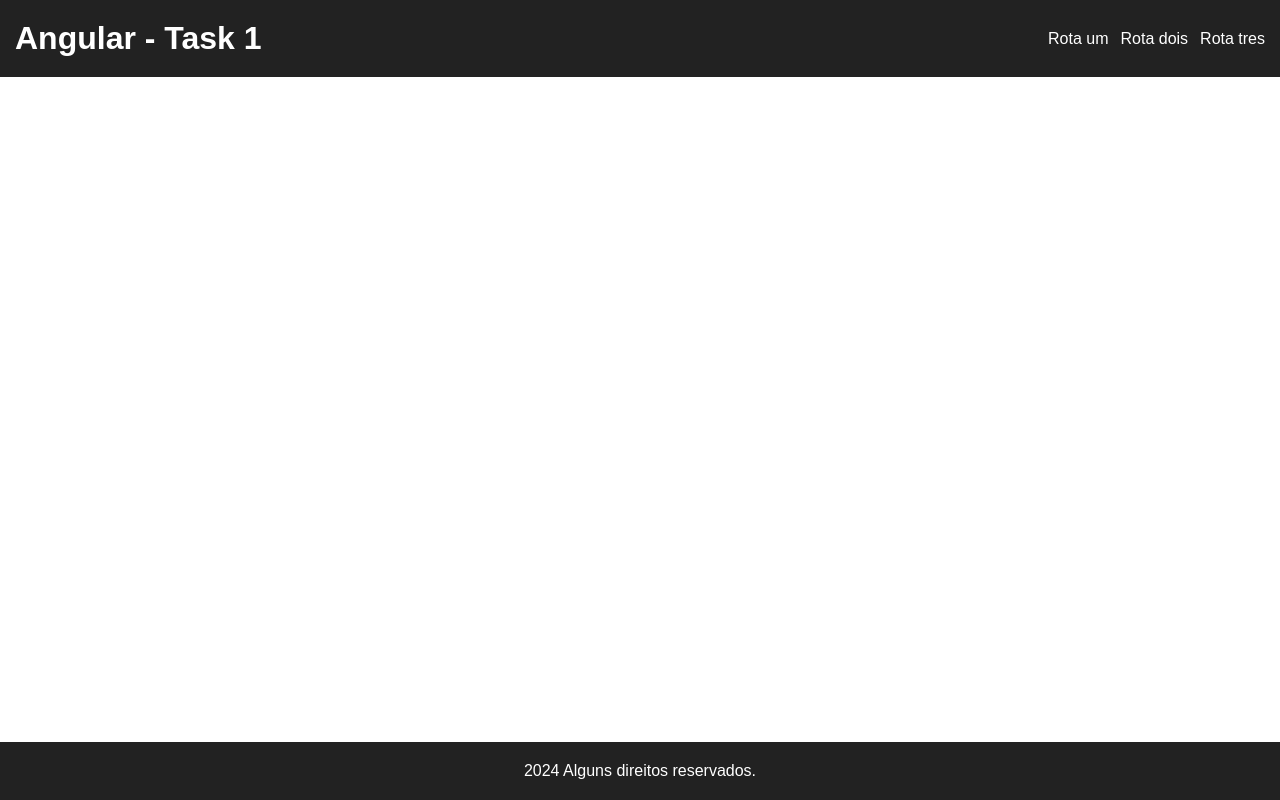
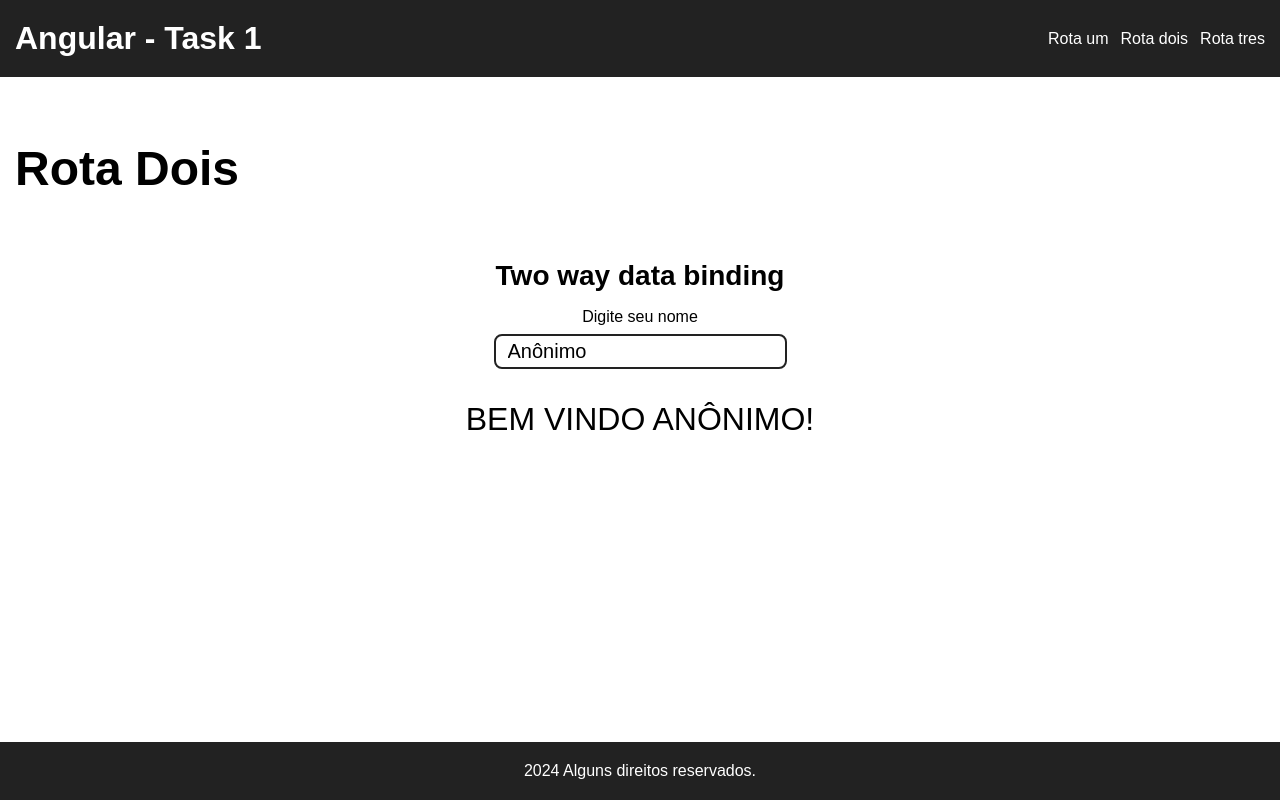
Before and after one commit to davislamenha/vs13-front-task-01-angular, an Angular app: page /rota-dois in a window 1280 px wide. Before the commit this address led to /. Built offline with nearby package versions, Linux system fonts and the light colour scheme.

Commit message:
rota dois

```diff
--- a/src/app/app.routes.ts
+++ b/src/app/app.routes.ts
@@ -1,4 +1,8 @@
 import { Routes } from '@angular/router';
 import { RotaUmComponent } from './rota-um/rota-um.component';
+import { RotaDoisComponent } from './rota-dois/rota-dois.component';
 
-export const routes: Routes = [{ path: 'rota-um', component: RotaUmComponent }];
+export const routes: Routes = [
+  { path: 'rota-um', component: RotaUmComponent },
+  { path: 'rota-dois', component: RotaDoisComponent },
+];
--- /dev/null
+++ b/src/app/rota-dois/rota-dois.component.html
@@ -0,0 +1,2 @@
+<h2>Rota Dois</h2>
+<app-two-way-data-binding [name]="name"></app-two-way-data-binding>
--- /dev/null
+++ b/src/app/rota-dois/rota-dois.component.scss
@@ -0,0 +1,4 @@
+h2 {
+  font-size: 3rem;
+  padding: 4rem 0;
+}
--- /dev/null
+++ b/src/app/rota-dois/rota-dois.component.ts
@@ -0,0 +1,14 @@
+import { CommonModule } from '@angular/common';
+import { Component } from '@angular/core';
+import { TwoWayDataBindingComponent } from '../two-way-data-binding/two-way-data-binding.component';
+
+@Component({
+  selector: 'app-rota-dois',
+  standalone: true,
+  imports: [CommonModule, TwoWayDataBindingComponent],
+  templateUrl: './rota-dois.component.html',
+  styleUrl: './rota-dois.component.scss',
+})
+export class RotaDoisComponent {
+  name = 'Anônimo';
+}
--- /dev/null
+++ b/src/app/two-way-data-binding/two-way-data-binding.component.html
@@ -0,0 +1,8 @@
+<section>
+  <h3>Two way data binding</h3>
+  <div class="input-container">
+    <label for="name">Digite seu nome</label>
+    <input id="name" type="text" [(ngModel)]="name">
+    <p>Bem vindo {{name}}!</p>
+  </div>
+</section>
--- /dev/null
+++ b/src/app/two-way-data-binding/two-way-data-binding.component.scss
@@ -0,0 +1,30 @@
+h3 {
+  font-size: 1.75rem;
+  margin-bottom: 1rem;
+  text-align: center;
+}
+
+.input-container {
+  display: flex;
+  flex-direction: column;
+  align-items: center;
+  margin: 0 auto;
+  max-width: 600px;
+
+  label {
+    margin-bottom: 0.5rem;
+  }
+
+  input {
+    padding: 4px 12px;
+    font-size: 1.25rem;
+    border-radius: 8px;
+    border: 2px solid #222;
+    margin-bottom: 2rem;
+  }
+
+  p {
+    font-size: 2rem;
+    text-transform: uppercase;
+  }
+}
```
Also changed, not shown: src/app/two-way-data-binding/two-way-data-binding.component.ts (added, +13 -0 lines), 2 other files (tests, documents, lock files or other folders).
